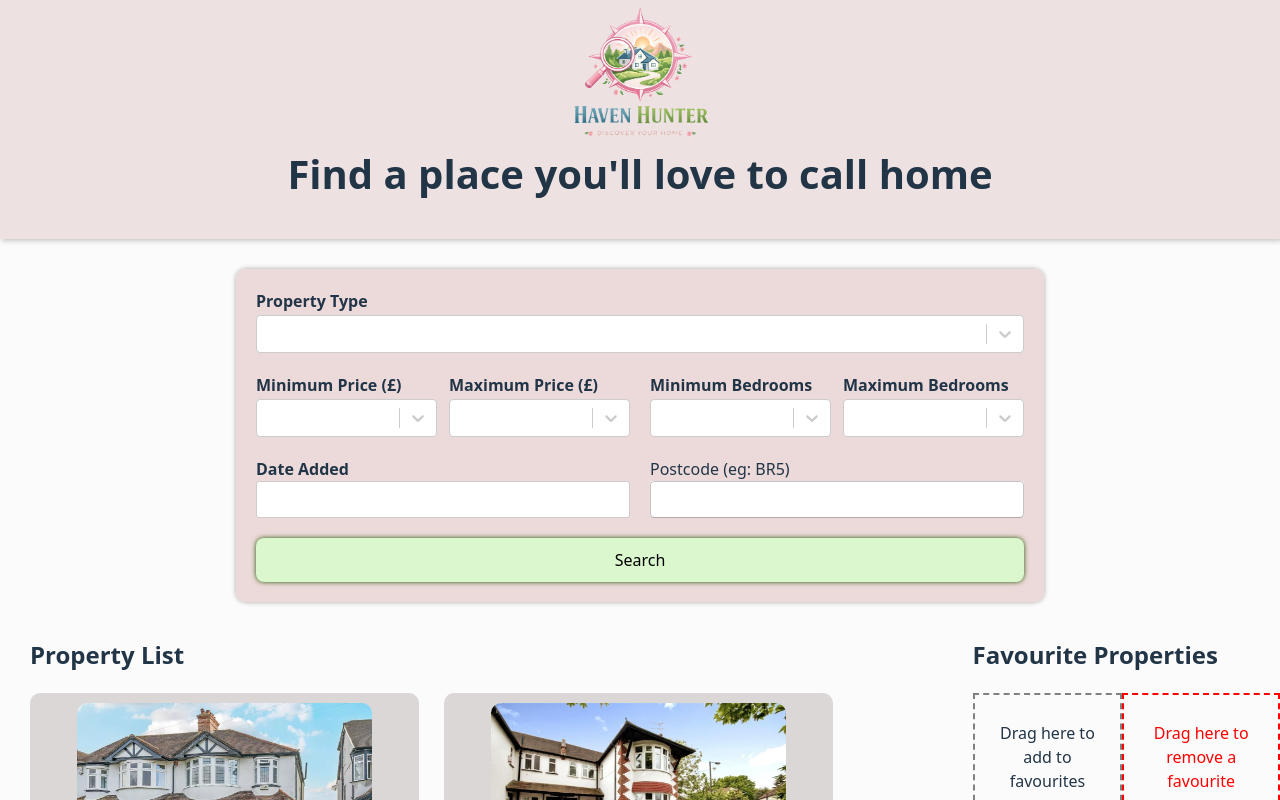
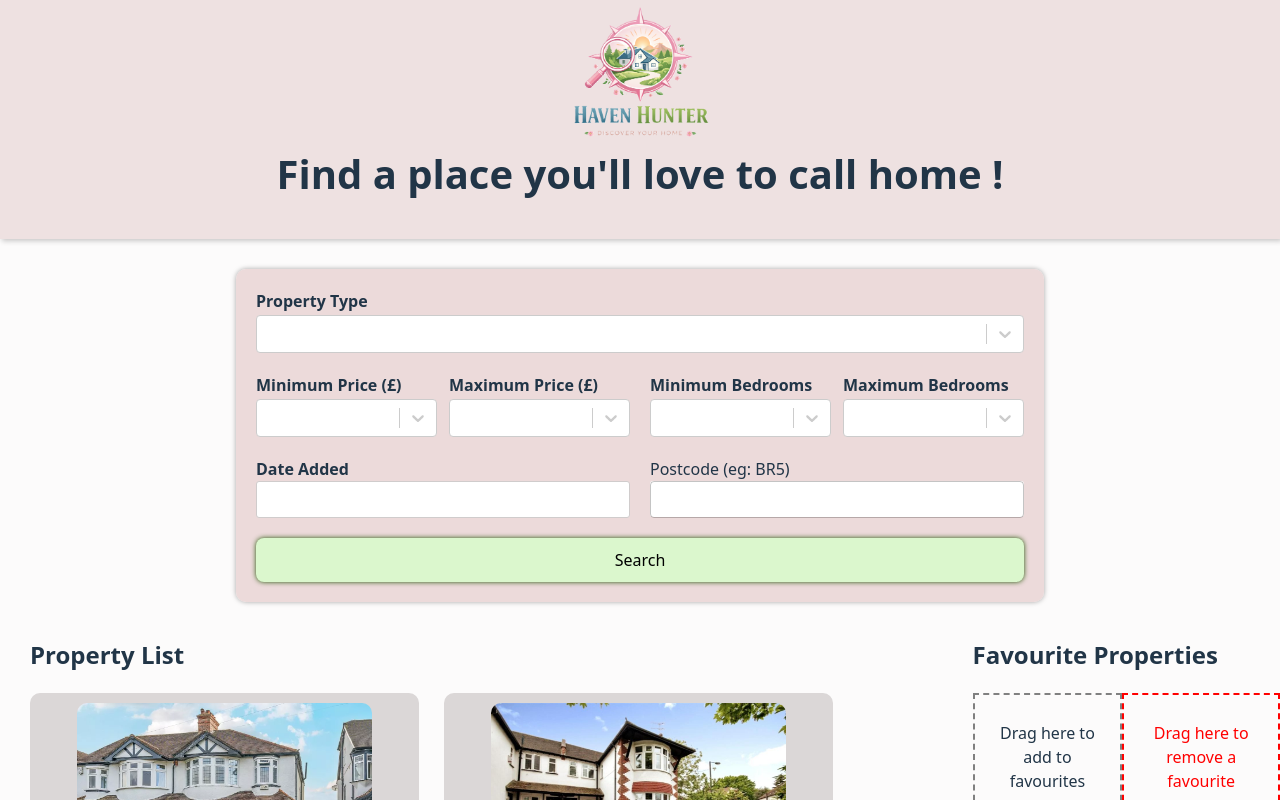
Before and after one commit to shashini13/React-CW, a React (Vite) app: page /#/ in a window 1280 px wide. Shown: the top 800 px of the page. Built offline with nearby package versions, Linux system fonts and the light colour scheme.

Commit message:
Updated h2 tag in the header

```diff
--- a/src/components/Header.jsx
+++ b/src/components/Header.jsx
@@ -2,7 +2,7 @@ const Header = () => {
     return (
         <div className="header-div">
             <img src="/images/logo.png" alt="website-logo" className="logo-img"></img>
-            <h2>Find a place you'll love to call home</h2>
+            <h2>Find a place you'll love to call home !</h2>
         </div>
     );
 }
```
